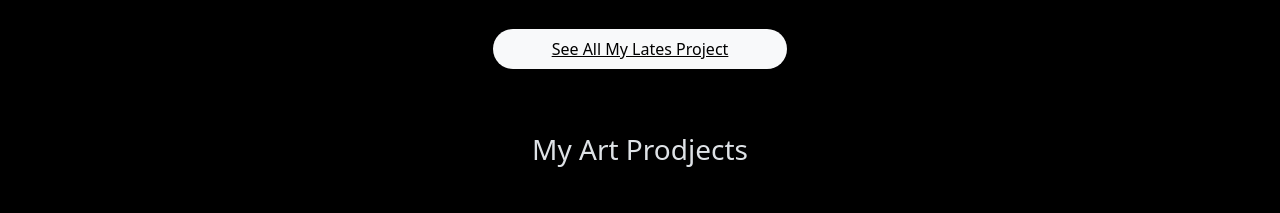
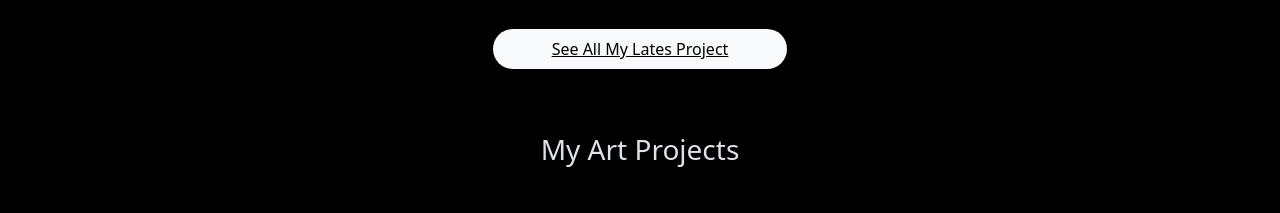
Before and after one commit to Wetterbro/Portfolio-website, a plain HTML site: page index.html in a window 1280 px wide. Shown: the part 2100-2313 px from the top of the page. Drawn offline with nearby package versions, Linux system fonts and the light colour scheme.

Commit message:
fixed spelling

```diff
--- a/index.html
+++ b/index.html
@@ -168,7 +168,7 @@
 
         <!--Portfolio Art-->
         <div class="container-fluid bg-black mt-5 px-5">
-            <h3 class="text-center mb-5">My Art Prodjects</h3>
+            <h3 class="text-center mb-5">My Art Projects</h3>
             <div class="row row justify-content-center">
                 <div class="col-xl-2 col-md-4 col-xs-1 ">
                     <div class="card mb-5">
--- a/style.css
+++ b/style.css
@@ -1,6 +1,5 @@
 body{
   scroll-behavior: smooth;
-
 }
 main {
     background-color: black;
```
